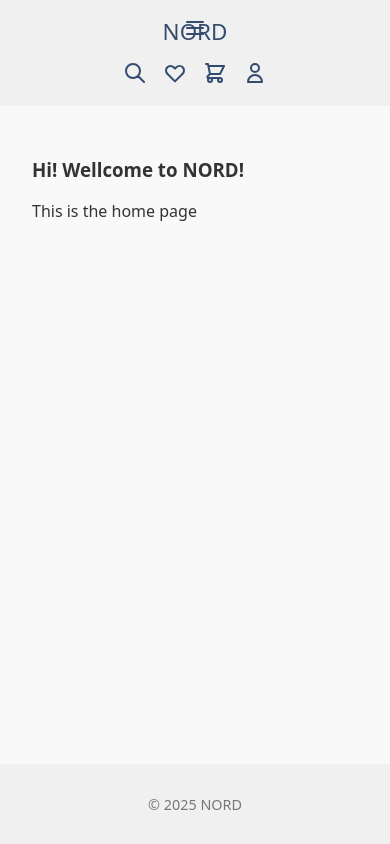
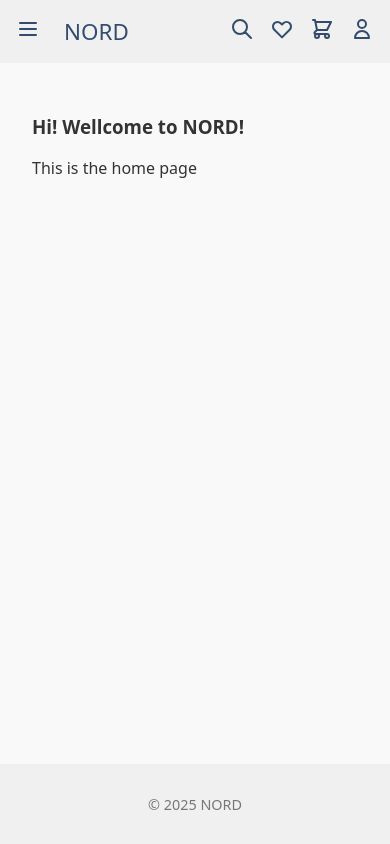
Before and after one commit to nvdovenko/nord, a React (Vite) app: page / in a window 390 px wide. Built offline with nearby package versions, Linux system fonts and the light colour scheme.

Commit message:
Bug fix for main menu on small screens

```diff
--- a/src/App.css
+++ b/src/App.css
@@ -1,32 +1,54 @@
 .nav {
-  display: flex;
-  justify-content: space-between;
+  display: grid;
+  grid-template-columns: auto 1fr auto;
   align-items: center;
+  gap: 1rem;
+  position: relative;
 }
 
 .nav-left {
   display: flex;
-  gap: 1rem;
-}
-
-.nav-right {
-  display: flex;
+  align-items: center;
   gap: 1rem;
 }
 
 .nav-center {
   font-weight: bold;
   font-size: 1.4rem;
-  position: absolute;
-  left: 50%;
-  transform: translateX(-50%);
   text-decoration: none;
+  justify-self: center;
 }
 
 .nav-center .logo:hover {
   text-decoration: none;
 }
 
+.nav-right {
+  display: flex;
+  gap: 1rem;
+  justify-content: end;
+}
+
 .icon {
   font-size: 24px;
 }
+
+@media (max-width: 600px) {
+  .nav {
+    grid-template-columns: auto auto 1fr;
+  }
+
+  .nav-left {
+    order: 1;
+  }
+
+  .nav-center {
+    order: 2;
+    margin-left: 0.5rem;
+  }
+
+  .nav-right {
+    order: 3;
+    justify-content: flex-end;
+  }
+}
```
